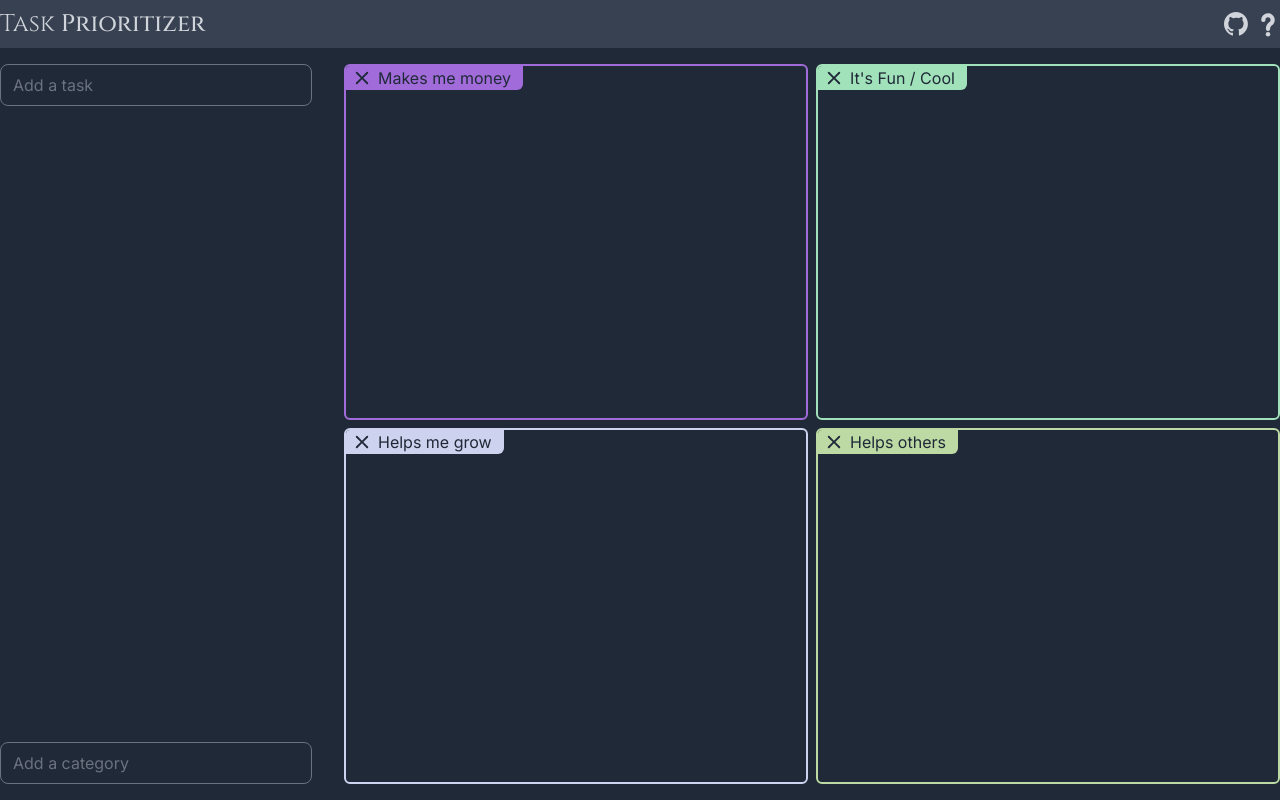
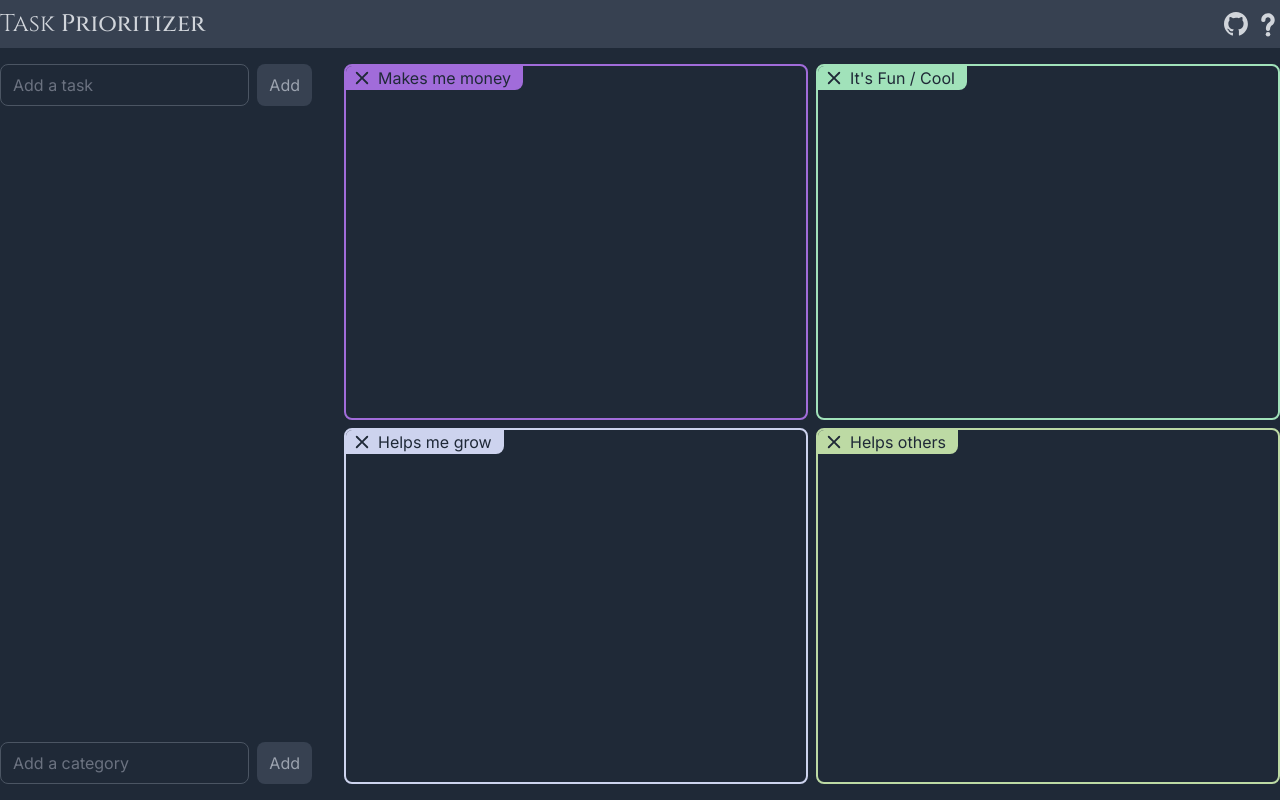
Before and after one commit to mazharz/task-prioritizer, a Next.js app: page / in a window 1280 px wide. Built offline with nearby package versions, Linux system fonts and the light colour scheme.

Commit message:
feat: add button to forms

```diff
--- /dev/null
+++ b/app/components/button.tsx
@@ -0,0 +1,18 @@
+type Props = {
+  text: string;
+  type: "button" | "submit" | "reset" | undefined;
+  className?: string;
+};
+
+const Button = ({ text, type, className }: Props) => {
+  return (
+    <button
+      type={type}
+      className={`${className} py-2 px-3 bg-gray-700 text-gray-400 hover:opacity-75 active:opacity-50 transition-all rounded-lg outline-none`}
+    >
+      {text}
+    </button>
+  );
+};
+
+export { Button };
--- a/app/components/category/create-category.tsx
+++ b/app/components/category/create-category.tsx
@@ -1,6 +1,7 @@
 import { FormEvent, useState, useEffect, useRef } from "react";
 import { Input } from "../input";
 import { useCategoryState } from "@/app/state/category";
+import { Button } from "../button";
 
 const CreateCategory = () => {
   const { addCategory, initialize, categories } = useCategoryState();
@@ -24,7 +25,7 @@ const CreateCategory = () => {
 
   return (
     <div>
-      <form onSubmit={submitHandler}>
+      <form onSubmit={submitHandler} className="flex gap-2">
         <Input
           name="category title"
           type="text"
@@ -33,6 +34,7 @@ const CreateCategory = () => {
           placeholder="Add a category"
           className="w-full"
         />
+        <Button text="Add" type="submit" />
       </form>
     </div>
   );
--- a/app/components/input.tsx
+++ b/app/components/input.tsx
@@ -14,7 +14,7 @@ const Input = ({ setValue, className = "", ...props }: Props) => {
     <input
       {...props}
       onChange={(e) => setValue(e.target.value)}
-      className={`${className} py-2 px-3 border bg-transparent border-gray-500 placeholder-gray-500 focus:border-gray-400 transition-colors rounded-lg outline-none`}
+      className={`${className} py-2 px-3 border bg-transparent border-gray-600 placeholder-gray-500 focus:border-gray-500 transition-colors rounded-lg outline-none`}
     />
   );
 };
--- a/app/components/modal/modal.tsx
+++ b/app/components/modal/modal.tsx
@@ -27,7 +27,7 @@ const Modal = ({ isOpen, setIsOpen, children, title }: Props) => {
   return (
     <dialog
       ref={ref}
-      className={`${roboto.className} block p-8 rounded-md w-[32rem] text-gray-300 bg-gray-800 backdrop:bg-gray-950 backdrop:bg-opacity-80 open:opacity-100 opacity-0 transition-opacity duration-300`}
+      className={`${roboto.className} block p-8 rounded-lg w-[32rem] text-gray-300 bg-gray-800 backdrop:bg-gray-950 backdrop:bg-opacity-80 open:opacity-100 opacity-0 transition-opacity duration-300`}
       onClick={closeHandler}
     >
       <div onClick={(e) => e.stopPropagation()}>
--- a/app/components/prioritizer/priority-category.tsx
+++ b/app/components/prioritizer/priority-category.tsx
@@ -27,7 +27,7 @@ const PriorityCategory = ({ category }: Props) => {
 
   return (
     <div
-      className="relative rounded-md flex overflow-hidden"
+      className="relative rounded-lg flex overflow-hidden"
       style={{
         border: `2px solid ${category.color}`,
       }}
@@ -35,7 +35,7 @@ const PriorityCategory = ({ category }: Props) => {
       <Droppable id={category.id}>
         <div className="mt-10 mx-4">
           <div
-            className="absolute top-0 left-0 text-gray-800 pl-2 pr-3 rounded-br-md flex items-center gap-2"
+            className="absolute top-0 left-0 text-gray-800 pl-2 pr-3 rounded-br-lg flex items-center gap-2"
             style={{ backgroundColor: category.color }}
           >
             <span
--- a/app/components/task/create-task.tsx
+++ b/app/components/task/create-task.tsx
@@ -1,6 +1,7 @@
 import { FormEvent, useState } from "react";
 import { useTaskState } from "../../state/task";
 import { Input } from "../input";
+import { Button } from "../button";
 
 const CreateTask = () => {
   const { addTask } = useTaskState();
@@ -15,7 +16,7 @@ const CreateTask = () => {
 
   return (
     <div>
-      <form onSubmit={submitHandler}>
+      <form onSubmit={submitHandler} className="flex gap-2">
         <Input
           name="task title"
           type="text"
@@ -24,6 +25,7 @@ const CreateTask = () => {
           placeholder="Add a task"
           className="w-full"
         />
+        <Button text="Add" type="submit" />
       </form>
     </div>
   );
--- a/app/components/task/draggable.tsx
+++ b/app/components/task/draggable.tsx
@@ -14,8 +14,8 @@ const Draggable = ({ children, id, isDisabled }: Props) => {
   });
   const style = transform
     ? {
-      transform: `translate3d(${transform.x}px, ${transform.y}px, 0)`,
-    }
+        transform: `translate3d(${transform.x}px, ${transform.y}px, 0)`,
+      }
     : undefined;
 
   return (
--- a/app/components/task/task.tsx
+++ b/app/components/task/task.tsx
@@ -10,7 +10,7 @@ const Task = ({ task, clickHandler, isDisabled = false }: Props) => {
   return (
     <li
       className={
-        "my-1 py-1 px-4 rounded-md select-none w-fit list-none transition-colors border " +
+        "my-1 py-1 px-4 rounded-lg select-none w-fit list-none transition-colors border " +
         (isDisabled
           ? " bg-gray-800 border-gray-700 text-gray-400 cursor-not-allowed"
           : " bg-gray-700 border-transparent hover:bg-gray-600 cursor-pointer")
```
Also changed, not shown: 1 other file (tests, documents, lock files or other folders).
